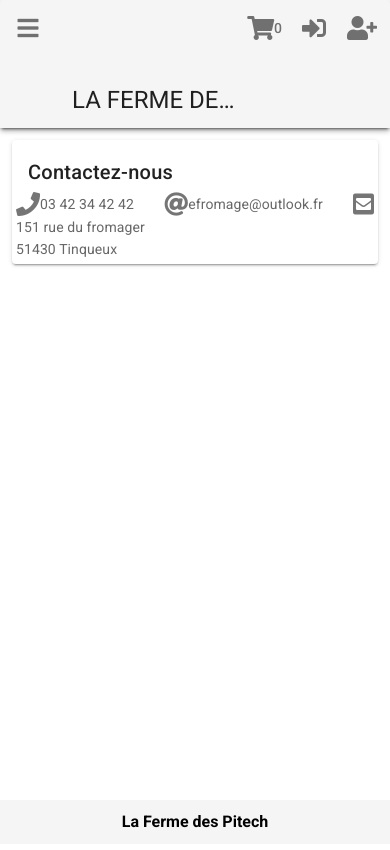
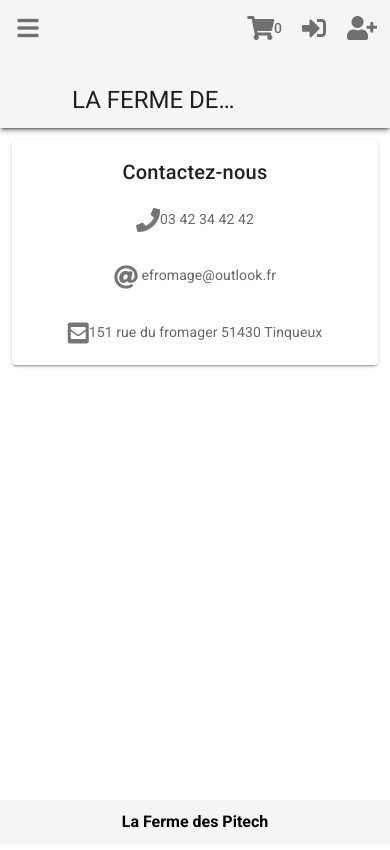
Before and after one commit to BLASS-Company/E-Fromage-front, a Vue app: page /nous_contacter in a window 390 px wide. Built offline with nearby package versions, Linux system fonts and the light colour scheme.

Commit message:
responsive

```diff
--- a/src/views/About.vue
+++ b/src/views/About.vue
@@ -1,10 +1,10 @@
 <template>
   <v-main>
     <v-container>
-      <v-card>
-        <v-card-title>La plus belle ferme du monde</v-card-title>
+      <v-card class="text-center">
+        <v-card-title class="justify-center">La plus belle ferme du monde</v-card-title>
         <v-card-text>Depuis 1929, nous élevons nos brebis afin de réaliser le meilleur fromage de l’univers. </v-card-text>
-        <v-img src="../assets/farm.jpg" alt="image de la ferme des pitech" />
+        <v-img aspect-ratio="2" src="../assets/farm.jpg" alt="image de la ferme des pitech" />
       </v-card>
     </v-container>
   </v-main>
--- a/src/views/Contact.vue
+++ b/src/views/Contact.vue
@@ -1,17 +1,14 @@
 <template>
   <v-main>
     <v-container>
-      <v-card>
-        <v-card-title>Contactez-nous</v-card-title>
+      <v-card class="text-center">
+        <v-card-title class="justify-center">Contactez-nous</v-card-title>
         <v-card-text>
-          <v-row align="center">
-            <v-icon>fa-phone</v-icon>03 42 34 42 42
+          <v-row>
+            <v-card-text><v-icon>fa-phone</v-icon>03 42 34 42 42</v-card-text>
             <v-spacer></v-spacer>
-            <v-icon>fa-at</v-icon> efromage@outlook.fr
-            <v-spacer></v-spacer>
-            <v-icon>fa-envelope-square</v-icon>151 rue du fromager
-            <br />
-            51430 Tinqueux
+            <v-card-text><v-icon>fa-at</v-icon> efromage@outlook.fr</v-card-text>
+            <v-card-text><v-icon>fa-envelope-square</v-icon>151 rue du fromager 51430 Tinqueux</v-card-text>
           </v-row>
         </v-card-text>
       </v-card>
--- a/src/views/Home.vue
+++ b/src/views/Home.vue
@@ -1,9 +1,9 @@
 <template>
   <v-main>
     <v-container>
-      <v-card id="select" height="500" class="d-flex">
+      <v-card id="select" height="500" class="d-flex text-center">
         <v-col cols="6" align-self="center">
-          <v-card-title>Notre Selection</v-card-title>
+          <v-card-title class="justify-center">Notre Selection</v-card-title>
           <v-card-text>Découvrez nos meilleurs fromages</v-card-text>
           <v-btn @click="go_to_select()">Voir plus</v-btn>
         </v-col>
@@ -13,21 +13,21 @@
       </v-card>
     </v-container>
     <v-container>
-      <v-card id="plate" height="500" class="d-flex">
+      <v-card id="plate" height="500" class="d-flex text-center">
         <v-col align-self="center" cols="6">
           <v-img  aspect-ratio="2" src="../assets/plate.jpg" alt="image de nos plateaux fromages" />
         </v-col>
         <v-col cols="6" align-self="center">
-          <v-card-title>Nos plateaux de fromages</v-card-title>
+          <v-card-title class="justify-center">Nos plateaux de fromages</v-card-title>
           <v-card-text>Appréciez nos fromages à plusieurs</v-card-text>
           <v-btn @click="go_to_plate()">Voir plus</v-btn>
         </v-col>
       </v-card>
     </v-container>
     <v-container>
-      <v-card id="present" height="500" class="d-flex">
+      <v-card id="present" height="500" class="d-flex text-center">
         <v-col cols="6" align-self="center">
-          <v-card-title>Nos idées cadeaux</v-card-title>
+          <v-card-title class="justify-center">Nos idées cadeaux</v-card-title>
           <v-card-text>Faites vous plaisir pendant les fêtes</v-card-text>
           <v-btn @click="go_to_present()">Voir plus</v-btn>
         </v-col>
@@ -37,15 +37,16 @@
       </v-card>
     </v-container>
     <v-container>
-      <v-card  id="about" height="300">
-        <v-card-title justify-content="center" >A propos des Pitech</v-card-title>
+      <v-card  class="text-center" id="about" height="300">
+        <v-card-title class="justify-center" >A propos des Pitech</v-card-title>
         <v-card-text> Avec plus de 1000 brebis. Nous avons beaucoup de moment à partager avec vous.</v-card-text>
         <v-card-text> C'est pourquoi nous vous proposons de découvrir notre quotidien dans la ferme des Pitech. </v-card-text>
         <v-btn @click="go_to_about()">Découvrez-nous</v-btn>
       </v-card>
     </v-container>
     <v-container>
-      <v-card id="comment" height="200">
+      <v-card class="text-center" id="comment" height="200">
+         <v-card-title class="justify-center" >Vos avis</v-card-title>
         <v-card-text>"C'est le meilleur formage que j'ai jamais goûté de toute ma vie.</v-card-text>
         <v-card-text>Raphael D et Alexandre B ont commenté</v-card-text>
       </v-card>
```
